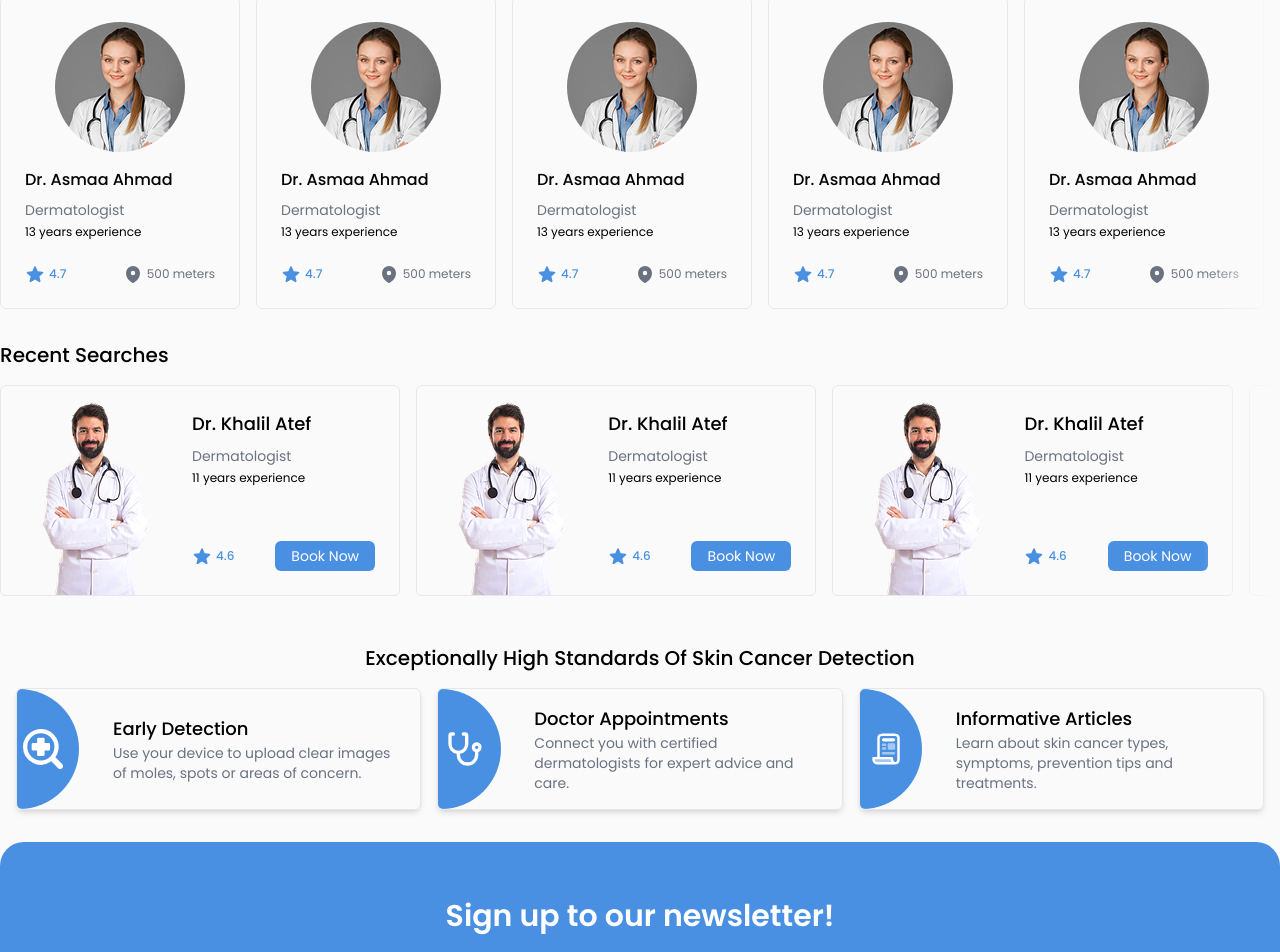
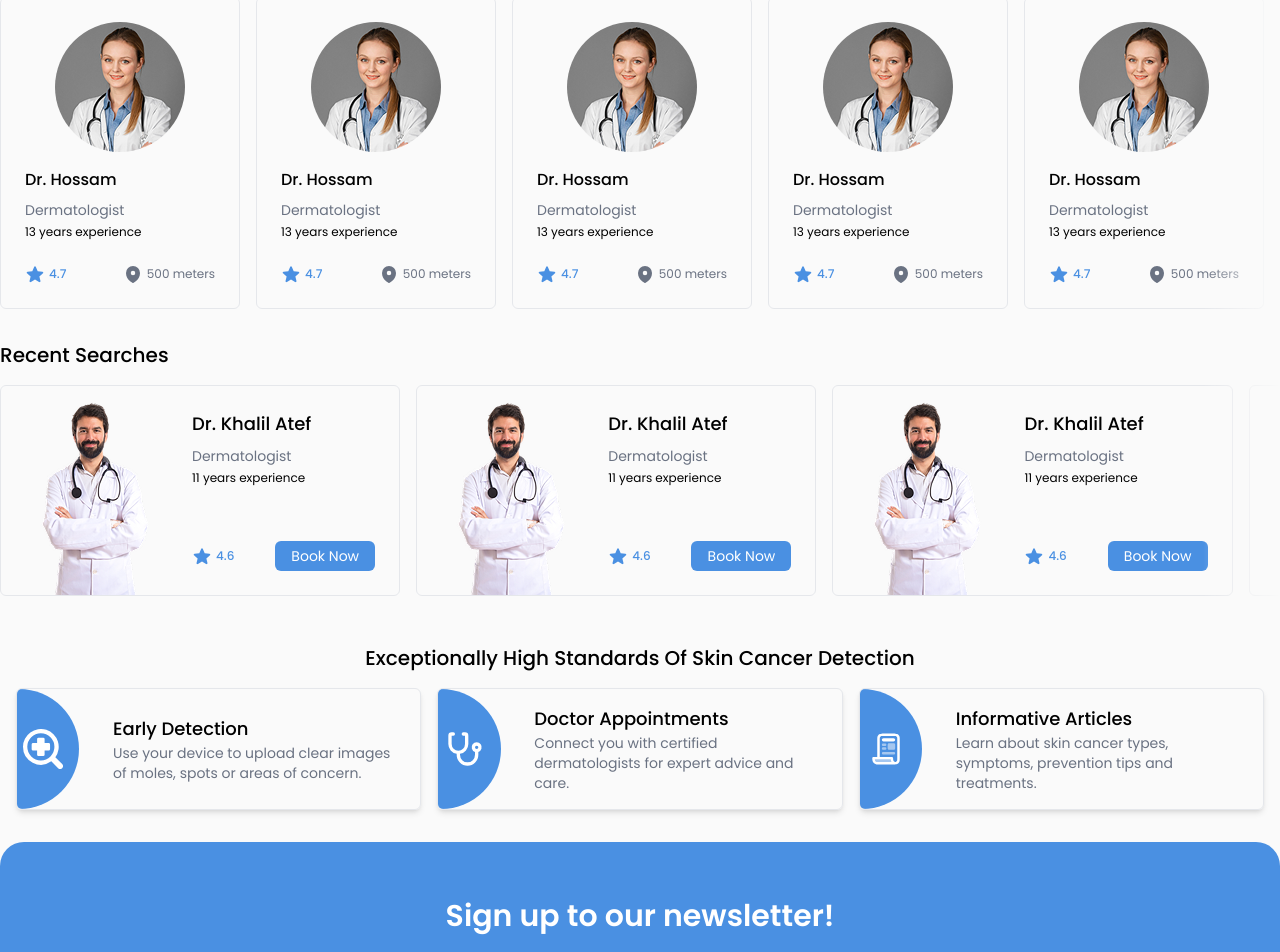
Before and after one commit to KhaledSaeed004/Skin-Safe-Frontend, a React (Vite) app: page / in a window 1280 px wide. Shown: the part 1053-2005 px from the top of the page. Built offline with nearby package versions, Linux system fonts and the light colour scheme.

Commit message:
Update DoctorCard.tsx

```diff
--- a/src/components/Home/DoctorCard.tsx
+++ b/src/components/Home/DoctorCard.tsx
@@ -33,7 +33,7 @@ function DoctorCard({ variant = "portrait" }: DoctorCardProps) {
       <div className="mb-4 w-fit self-center overflow-hidden rounded-full">
         <img src="/female-doctor-avatar.png" alt="Doctor avatar" />
       </div>
-      <h3 className="mb-2 font-medium">Dr. Asmaa Ahmad</h3>
+      <h3 className="mb-2 font-medium">Dr. Hossam</h3>
       <p className="mb-1 text-sm text-gray-500">Dermatologist</p>
       <p className="text-xs">13 years experience</p>
       <div className="mt-6 flex items-center justify-between">
```
